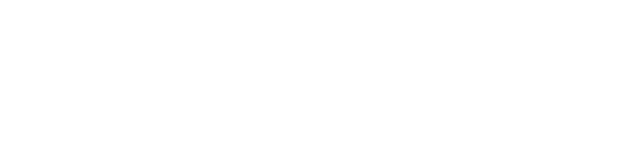
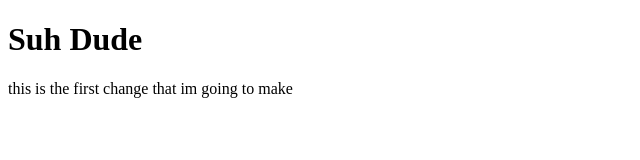
Before and after one commit to aforough/git-demo, a plain HTML site: page index.html in a window 1280 px wide. Shown: the whole page, without its empty margins (0-640 px from the left). Drawn offline with Linux system fonts and the light colour scheme.

Commit message:
First changes made - h1 and p tags were added and modified

```diff
--- a/index.html
+++ b/index.html
@@ -7,7 +7,8 @@
 	</head>
 
 	<body>
-
+		<h1> Suh Dude </h1>
+		<p> this is the first change that im going to make </p>
 	</body>
 
 </html>
```
